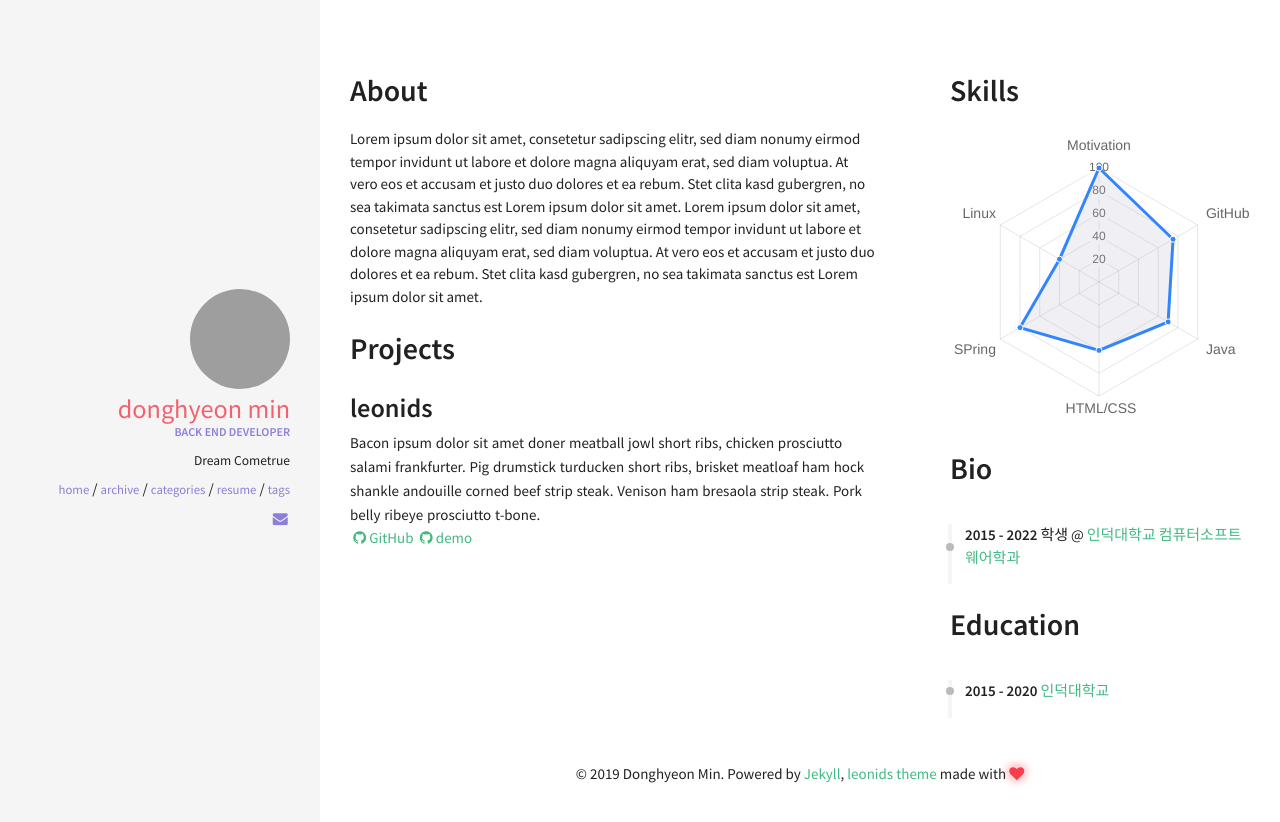
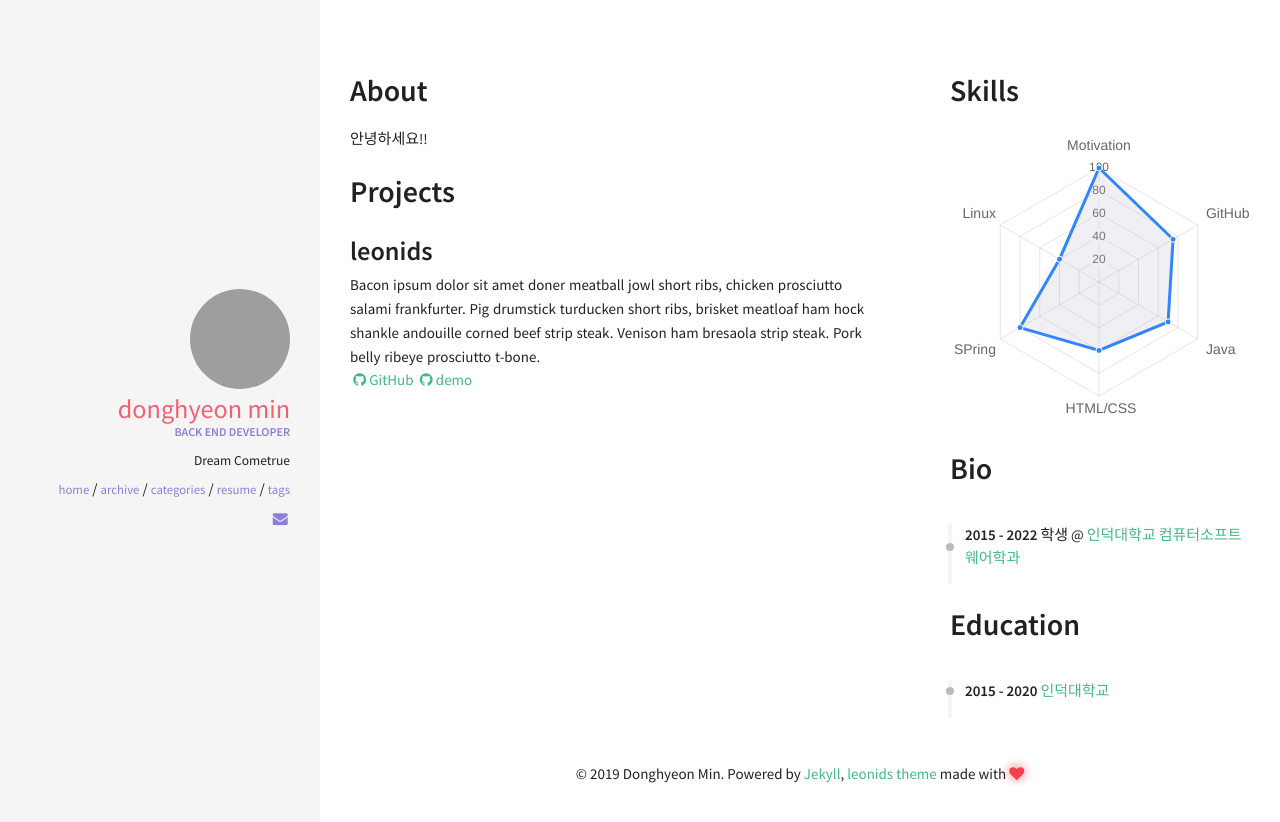
Before and after one commit to DaeAkin/DaeAkin.github.io, a Jekyll site: the page built from resume.html, in a window 1280 px wide. Shown: the top 822 px of the page. Built offline with Jekyll 4.4.1, drawn with Linux system fonts in a browser that asks for light colours; nearby versions of some CDN libraries.

Commit message:
Update about.html

```diff
--- a/_includes/sections/about.html
+++ b/_includes/sections/about.html
@@ -1,5 +1,5 @@
 <h1><span data-i18n="skills.my_skills">About</span></h1>
 
 <div>
-    Lorem ipsum dolor sit amet, consetetur sadipscing elitr, sed diam nonumy eirmod tempor invidunt ut labore et dolore magna aliquyam erat, sed diam voluptua. At vero eos et accusam et justo duo dolores et ea rebum. Stet clita kasd gubergren, no sea takimata sanctus est Lorem ipsum dolor sit amet. Lorem ipsum dolor sit amet, consetetur sadipscing elitr, sed diam nonumy eirmod tempor invidunt ut labore et dolore magna aliquyam erat, sed diam voluptua. At vero eos et accusam et justo duo dolores et ea rebum. Stet clita kasd gubergren, no sea takimata sanctus est Lorem ipsum dolor sit amet.
+   안녕하세요!!
 </div>
```
